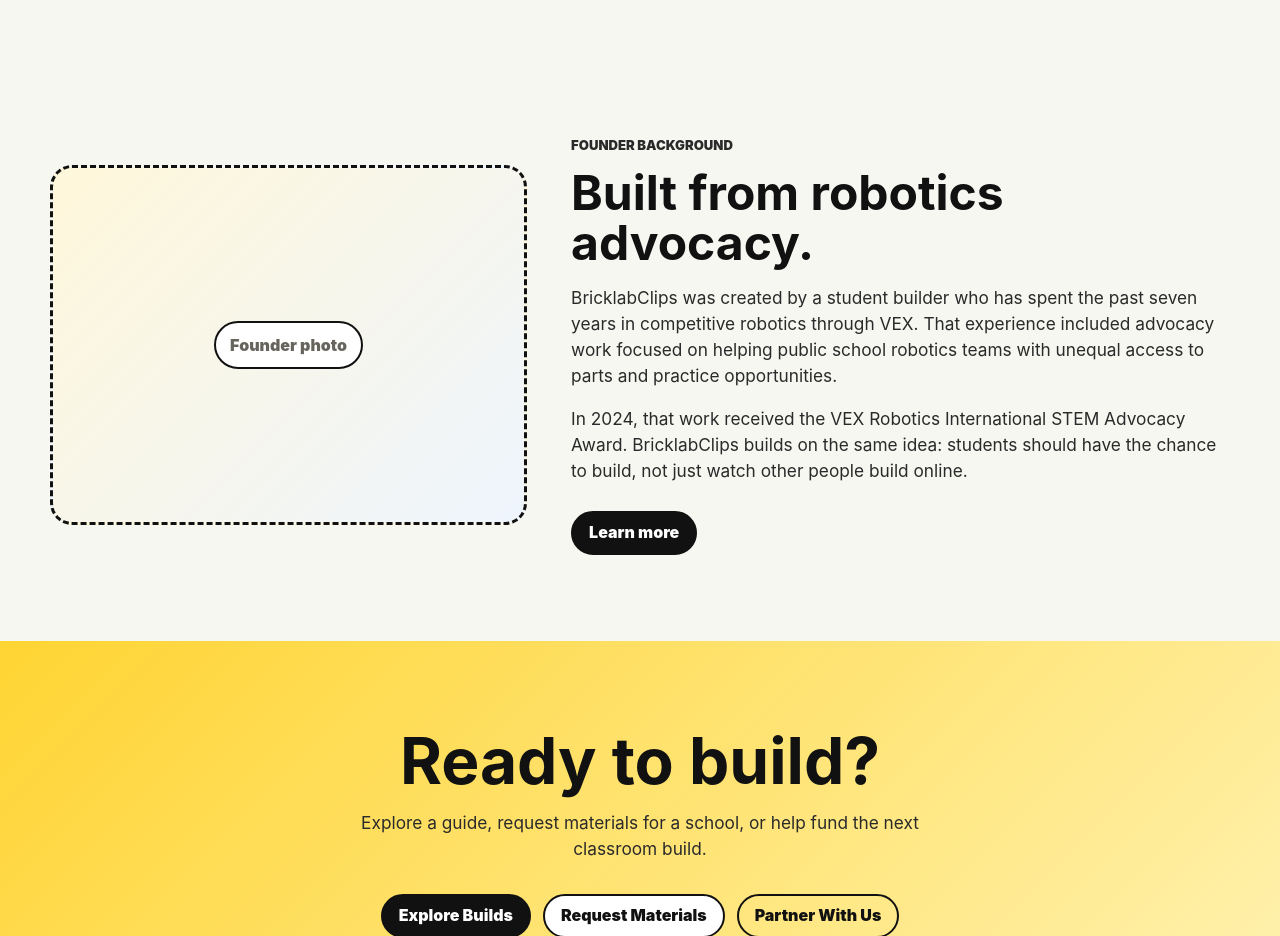
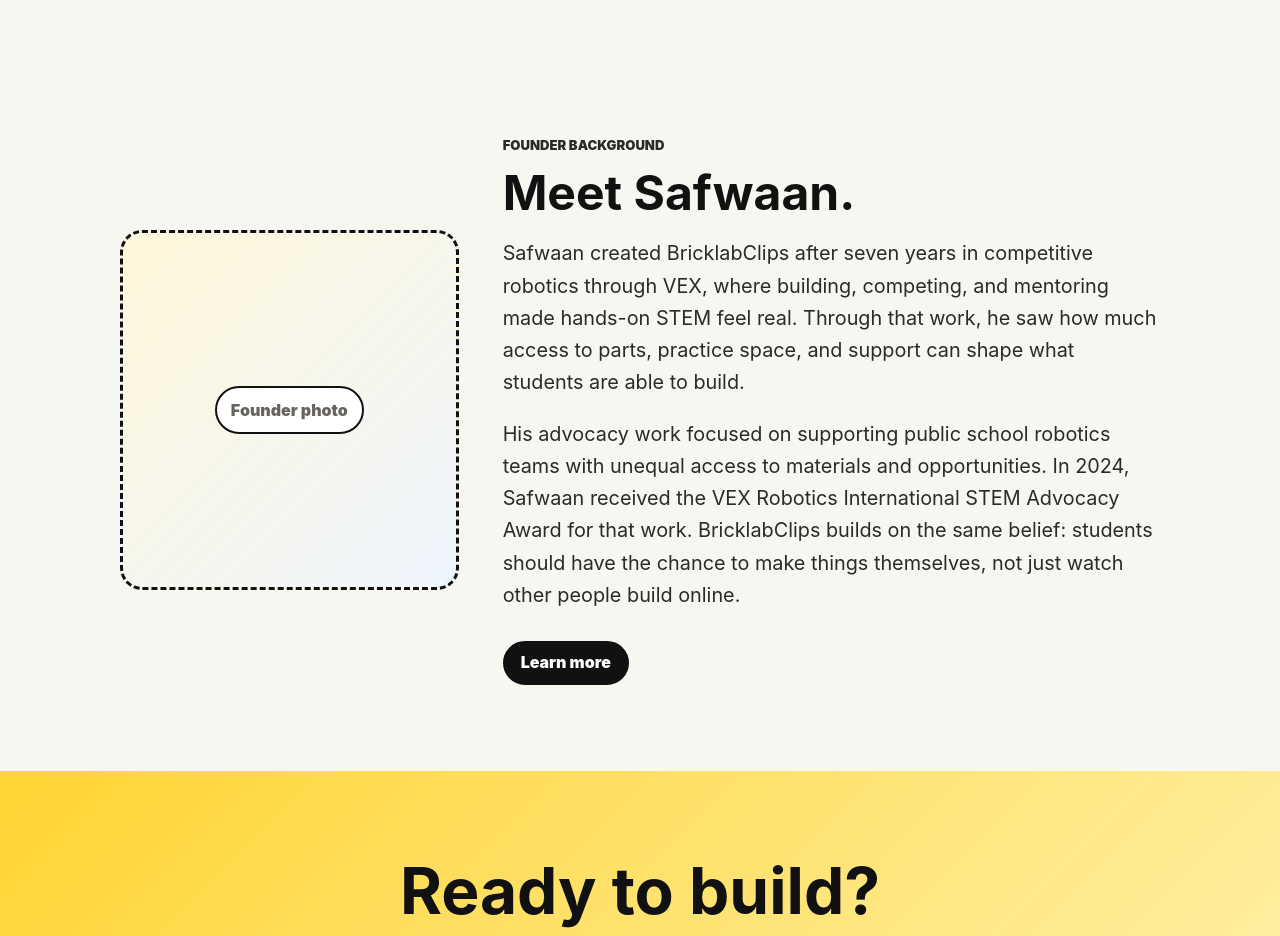
Before and after one commit to majidsafwaan2/bricklabs-newsite, a Next.js app: page / in a window 1280 px wide. Shown: the part 3840-4776 px from the top of the page. Built offline with nearby package versions, Linux system fonts and the light colour scheme; no server answers.

Commit message:
Update founder background copy

```diff
--- a/src/app/globals.css
+++ b/src/app/globals.css
@@ -707,9 +707,10 @@
 
 .founder-layout {
   display: grid;
-  grid-template-columns: minmax(240px, 0.42fr) minmax(0, 0.58fr);
+  grid-template-columns: minmax(240px, 0.34fr) minmax(0, 0.66fr);
   gap: 44px;
   align-items: center;
+  max-width: 1040px;
 }
 
 .founder-photo-placeholder {
@@ -734,7 +735,7 @@
 }
 
 .founder-copy {
-  max-width: 680px;
+  max-width: 760px;
 }
 
 .founder-copy h2 {
@@ -745,7 +746,8 @@
 
 .founder-copy p:not(.eyebrow) {
   color: var(--ink-soft);
-  font-size: 1.08rem;
+  font-size: clamp(1.14rem, 1.55vw, 1.42rem);
+  line-height: 1.62;
 }
 
 .founder-copy .button {
--- a/src/components/FounderBackground.tsx
+++ b/src/components/FounderBackground.tsx
@@ -39,15 +39,17 @@
         </div>
         <div className="founder-copy">
           <p className="eyebrow">Founder background</p>
-          <h2>Built from robotics advocacy.</h2>
+          <h2>Meet Safwaan.</h2>
           <p>
-            BricklabClips was created by a student builder who has spent the past seven years in competitive robotics through
-            VEX. That experience included advocacy work focused on helping public school robotics teams with unequal access to
-            parts and practice opportunities.
+            Safwaan created BricklabClips after seven years in competitive robotics through VEX, where building, competing,
+            and mentoring made hands-on STEM feel real. Through that work, he saw how much access to parts, practice space,
+            and support can shape what students are able to build.
           </p>
           <p>
-            In 2024, that work received the VEX Robotics International STEM Advocacy Award. BricklabClips builds on the same
-            idea: students should have the chance to build, not just watch other people build online.
+            His advocacy work focused on supporting public school robotics teams with unequal access to materials and
+            opportunities. In 2024, Safwaan received the VEX Robotics International STEM Advocacy Award for that work.
+            BricklabClips builds on the same belief: students should have the chance to make things themselves, not just
+            watch other people build online.
           </p>
           <button
             className="button button-dark"
```
